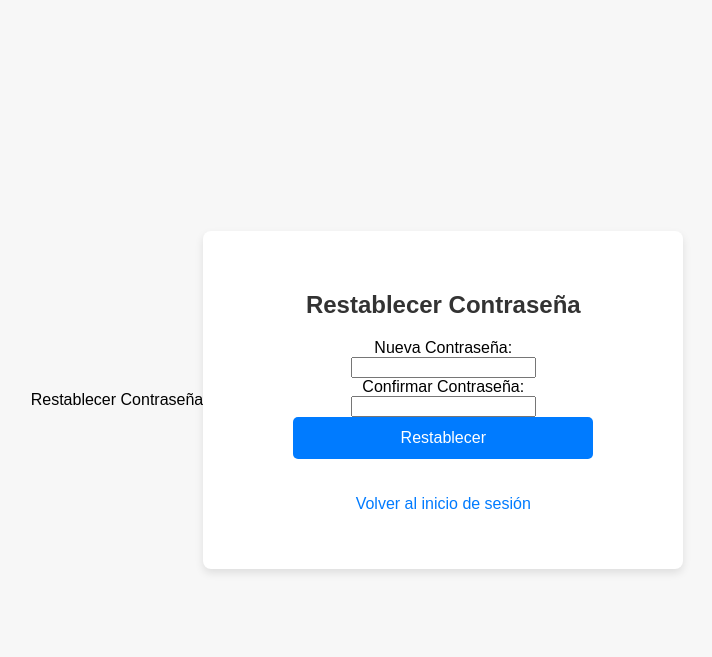
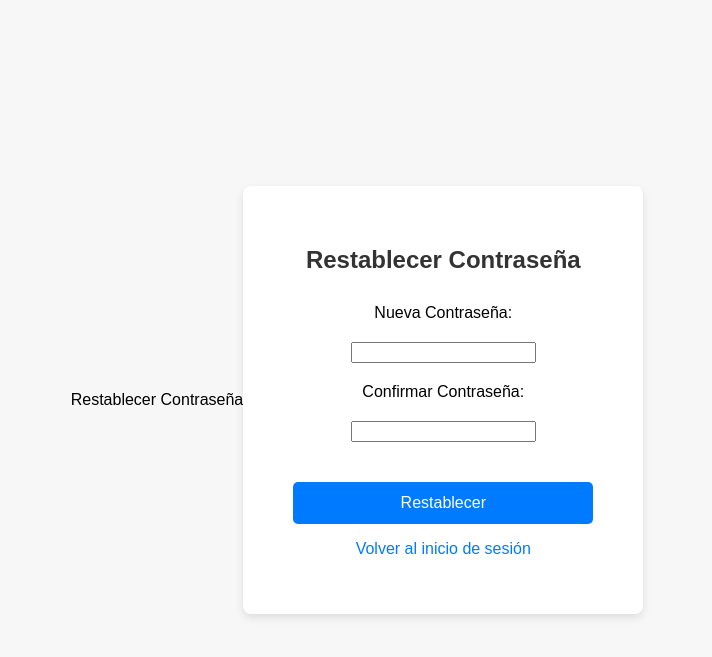
Before and after one commit to Impasse-AJ/red_social, a Symfony app: template templates/restablecer_password.html.twig in a window 1280 px wide. Shown: the top 657 px of the page, without its empty margins (283-995 px from the left). Run offline with Twig, Linux system fonts and the light colour scheme; the template is opened without the code that fills it: most values are stand-ins (such as "Sample title", 1, 10 or a date in 2020); some libraries are stand-ins or nearby versions.

Commit message:
cssssssssssaaaa

```diff
--- a/public/css/restablecer_password.css
+++ b/public/css/restablecer_password.css
@@ -18,12 +18,13 @@ body {
     text-align: center;
     width: 100%;
     max-width: 400px;
+    box-sizing: border-box;
 }
 
 h2 {
     font-size: 24px;
     color: #333;
-    margin-bottom: 20px;
+    margin-bottom: 30px;
 }
 
 /* Estilo del formulario */
@@ -31,18 +32,19 @@ form {
     display: flex;
     flex-direction: column;
     align-items: center;
+    gap: 20px;  /* Añade espacio entre los elementos */
 }
 
 input[type="file"] {
     border: 2px solid #ddd;
     border-radius: 8px;
-    padding: 10px;
+    padding: 15px;
     width: 100%;
     max-width: 300px;
-    margin-bottom: 20px;
     background-color: #f9f9f9;
     cursor: pointer;
     font-size: 16px;
+    box-sizing: border-box; /* Asegura que el padding no afecte al tamaño total */
 }
 
 button {
@@ -55,7 +57,7 @@ button {
     width: 100%;
     max-width: 300px;
     font-size: 16px;
-    margin-bottom: 20px;
+    margin-top: 20px;  /* Añadido margen para separar el botón */
     transition: background-color 0.3s ease;
 }
 
@@ -69,6 +71,7 @@ a {
     font-size: 16px;
     text-decoration: none;
     transition: color 0.3s ease;
+    margin-top: 30px;  /* Separar el enlace del formulario */
 }
 
 a:hover {
```
